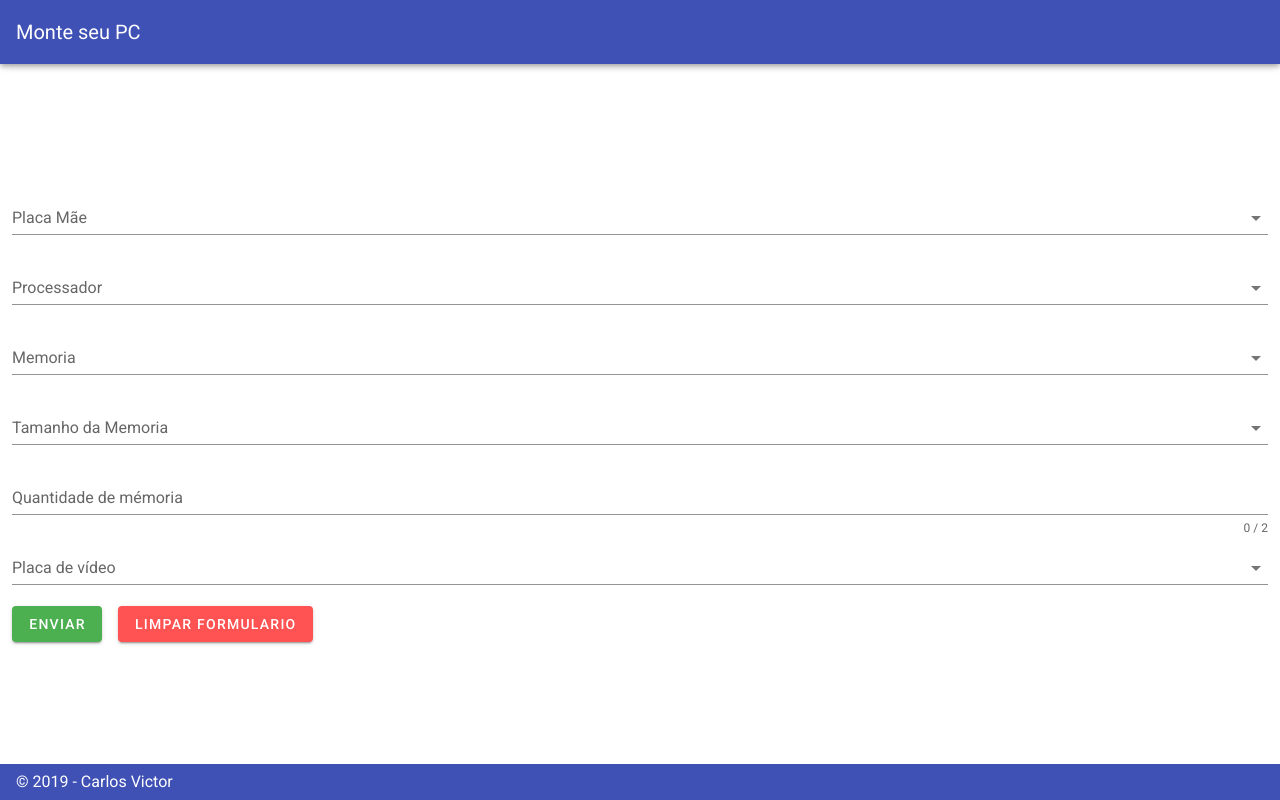
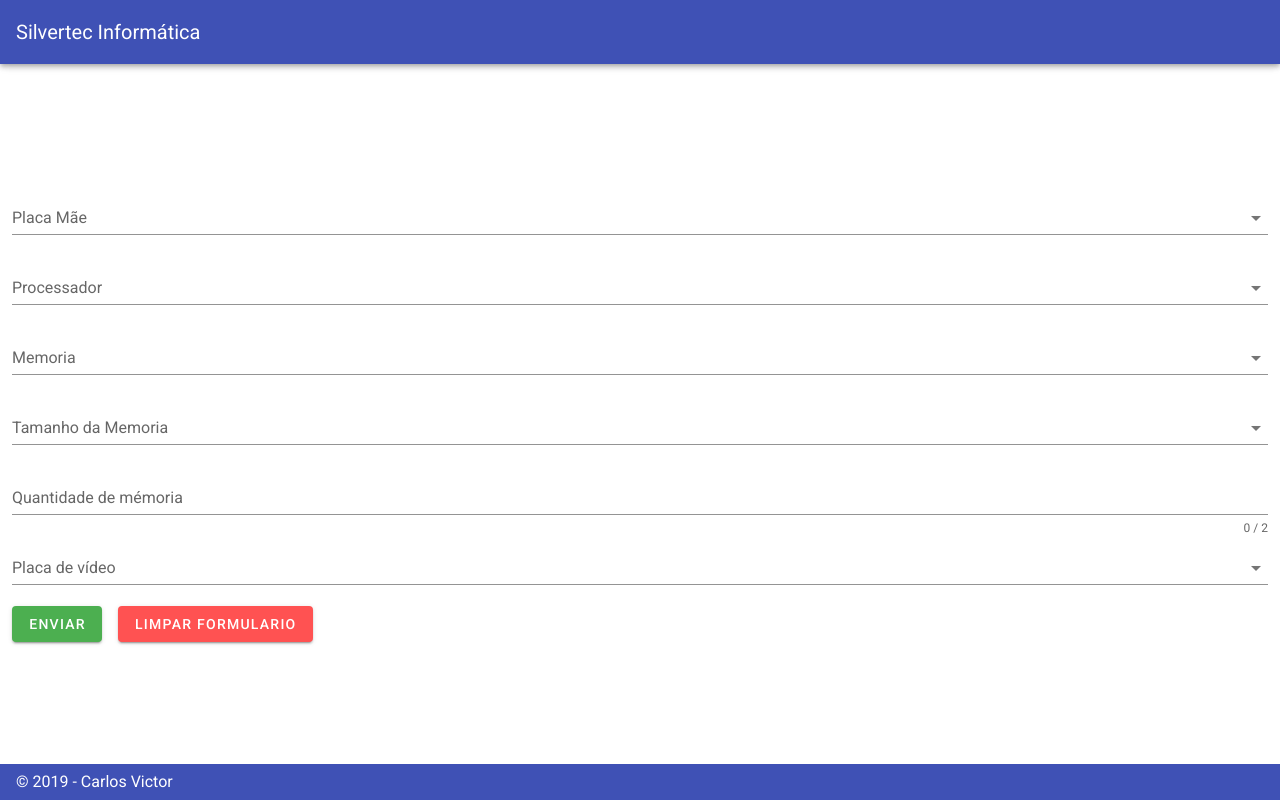
Before and after one commit to Carlos-Victor/testeintmed, a Vue app in the folder front/: page / in a window 1280 px wide. Built offline with nearby package versions, Linux system fonts and the light colour scheme; no server answers.

Commit message:
Adicionado nome do projeto no front

```diff
--- a/front/public/index.html
+++ b/front/public/index.html
@@ -1,11 +1,11 @@
 <!DOCTYPE html>
-<html lang="en">
+<html lang="pt-br">
   <head>
     <meta charset="utf-8">
     <meta http-equiv="X-UA-Compatible" content="IE=edge">
     <meta name="viewport" content="width=device-width,initial-scale=1.0">
     <link rel="icon" href="<%= BASE_URL %>favicon.ico">
-    <title>front</title>
+    <title>Silvertec Informática</title>
   <link href="https://fonts.googleapis.com/css?family=Roboto:100,300,400,500,700,900" rel="stylesheet">
   <link href="https://cdn.jsdelivr.net/npm/@mdi/font@4.x/css/materialdesignicons.min.css" rel="stylesheet">
   <script src="https://unpkg.com/sweetalert/dist/sweetalert.min.js"></script>
--- a/front/src/App.vue
+++ b/front/src/App.vue
@@ -2,7 +2,7 @@
   <div id="app">
     <v-app id="inspire">
       <v-app-bar app color="indigo" dark>
-        <v-toolbar-title>Monte seu PC</v-toolbar-title>
+        <v-toolbar-title>Silvertec Informática</v-toolbar-title>
       </v-app-bar>
 
       <v-content>
@@ -115,28 +115,28 @@ export default {
     axios
       .get("http://127.0.0.1:8081/api/processadores/", {
         headers: {
-          Authorization: "Token 02e646912abdc626cc20360238c2835ff90dbe9e"
+          Authorization: "Token 2c04b7e063a330162cfca2e7a434db96e58671b7"
         }
       })
       .then(response => (this.processador_item = response.data)),
       axios
         .get("http://127.0.0.1:8081/api/placamaes/", {
           headers: {
-            Authorization: "Token 02e646912abdc626cc20360238c2835ff90dbe9e"
+            Authorization: "Token 2c04b7e063a330162cfca2e7a434db96e58671b7"
           }
         })
         .then(response => (this.placa_mae_item = response.data)),
       axios
         .get("http://127.0.0.1:8081/api/memorias/", {
           headers: {
-            Authorization: "Token 02e646912abdc626cc20360238c2835ff90dbe9e"
+            Authorization: "Token 2c04b7e063a330162cfca2e7a434db96e58671b7"
           }
         })
         .then(response => (this.memoria_item = response.data)),
       axios
         .get("http://127.0.0.1:8081/api/placasdevideo/", {
           headers: {
-            Authorization: "Token 02e646912abdc626cc20360238c2835ff90dbe9e"
+            Authorization: "Token 2c04b7e063a330162cfca2e7a434db96e58671b7"
           }
         })
         .then(response => (this.placa_de_video_item = response.data));
@@ -146,7 +146,7 @@ export default {
       axios
         .post("http://127.0.0.1:8081/api/monteseupc/", montar, {
           headers: {
-            Authorization: "Token 02e646912abdc626cc20360238c2835ff90dbe9e"
+            Authorization: "Token 2c04b7e063a330162cfca2e7a434db96e58671b7"
           }
         })
         .then(response => {
```
